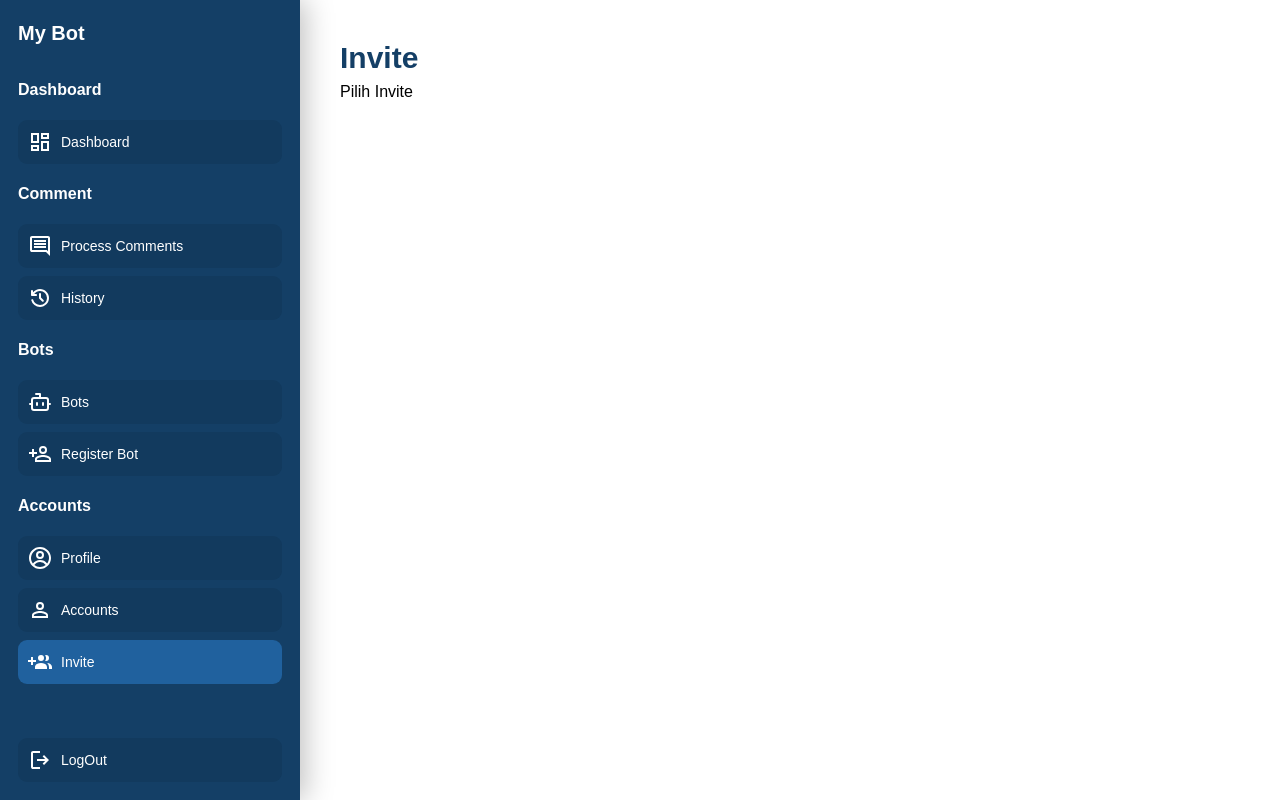
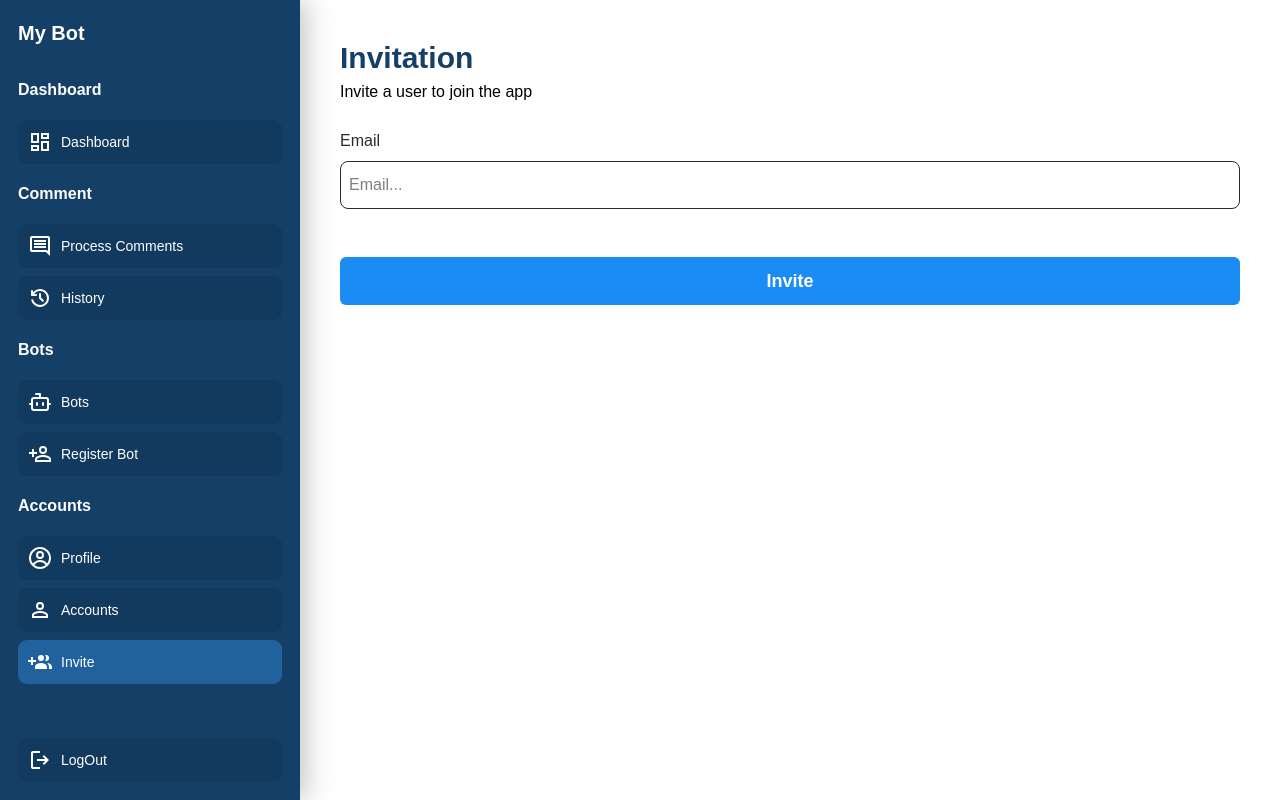
Before and after one commit to iiiikimii/frontend-bot, a React (Vite) app: page /invite in a window 1280 px wide. Built offline with nearby package versions, Linux system fonts and the light colour scheme; no server answers.

Commit message:
Update Invite

```diff
--- a/src/pages/(authenticated)/invite/Invite.jsx
+++ b/src/pages/(authenticated)/invite/Invite.jsx
@@ -1,13 +1,70 @@
+import React, { useState } from "react";
 import MainWrapper from "../../../components/wrapper/MainWrapper";
+import api from "../../../axios/config"; //import dulu axiosnya
 
 const Invite = () => {
+  const [formData, setFormData] = useState({
+    email: "",
+  });
+  const [statusMessage, setStatusMessage] = useState("");
+  const [statusColor, setStatusColor] = useState("text-[#D20000]");
+
+  const handleChange = (event) => {
+    setFormData({ ...formData, [event.target.name]: event.target.value });
+  };
+
+  const handleSubmit = async (event) => {
+    event.preventDefault();
+    const data = new FormData();
+    data.append("email", formData.email);
+
+    try {
+      const response = await api.post("/invite", data); // Sesuaikan endpoint jika perlu
+      console.log(response);
+      if (response.ok) {
+        setStatusMessage("Successfully invited user!");
+        setStatusColor("text-[#008000]");
+      } else {
+        setStatusColor("text-[#D20000]");
+      }
+    } catch (error) {
+      setStatusMessage("Error connecting to server");
+      setStatusColor("text-[#D20000]");
+    }
+  };
+
   return (
-    <MainWrapper title={"Invite"} description={"Pilih Invite"}>
-      <div>
-
+    <MainWrapper
+      title={"Invitation"}
+      description={"Invite a user to join the app"}
+    >
+      <div className="flex flex-col gap-14 text-left">
+        <form className="flex flex-col gap-6 w-full" onSubmit={handleSubmit}>
+          {renderInput("Email", "Email...", "email", handleChange)}
+          <div className={`text-sm italic ${statusColor}`}>{statusMessage}</div>
+          <button
+            type="submit"
+            className="h-12 bg-[#1C8CF5] rounded-md text-white text-lg font-semibold border-none cursor-pointer"
+          >
+            Invite
+          </button>
+        </form>
       </div>
     </MainWrapper>
   );
 };
 
+const renderInput = (label, placeholder, name, onChange) => (
+  <div className="flex flex-col gap-2 w-full">
+    <label className="text-[#2B2B2B] text-base">{label}</label>
+    <input
+      type="email"
+      name={name}
+      className="h-12 px-4 py-2 text-left indent-2 rounded-lg border border-[#2B2B2B] w-full"
+      placeholder={placeholder}
+      onChange={onChange}
+    />
+  </div>
+);
+
 export default Invite;
```
